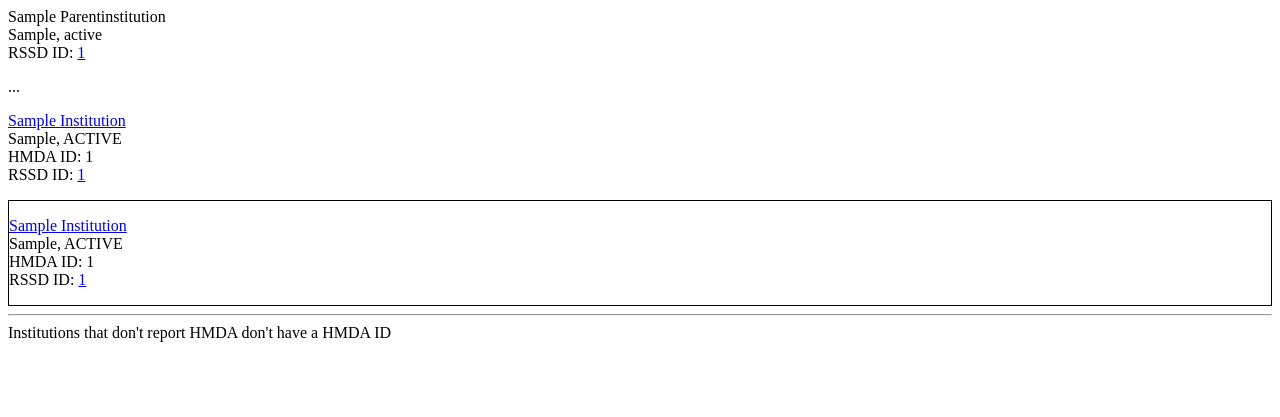
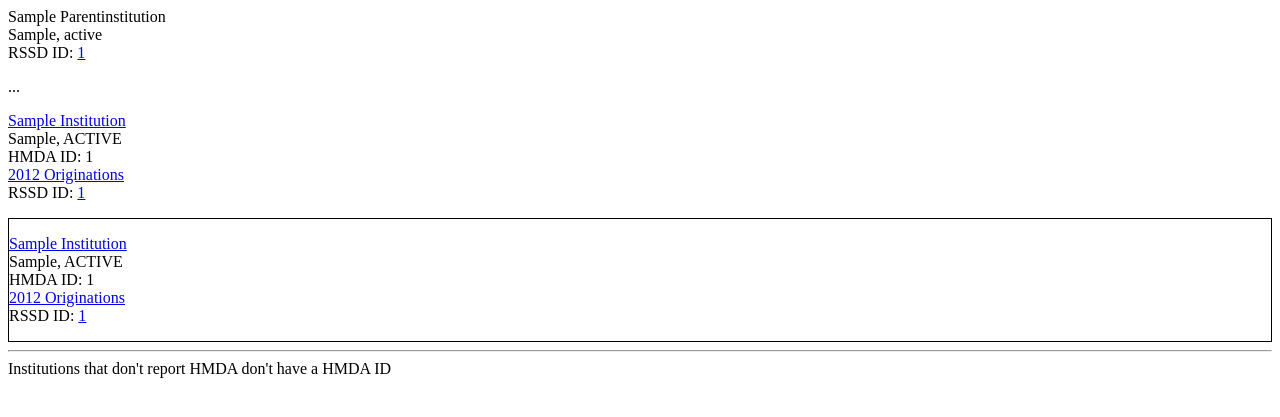
Before and after one commit to cfpb/mapusaurus, a Django app: template institutions/respondants/templates/respondants/respondant.html in a window 1280 px wide. Shown: the top 417 px of the page. Run offline with Django 3.2, Linux system fonts and the light colour scheme; the template is opened without the code that fills it: values that come from a table or form of the project are taken from there, others are empty; tables that the repository leaves empty hold one stand-in row (values such as "Sample post"); parts of the project's set-up code (start-up, migrations or seed data) failed here and were passed over.

Commit message:
Quick and dirty link to go from a lender search to the map

```diff
--- a/institutions/respondants/templates/respondants/institution_details.html
+++ b/institutions/respondants/templates/respondants/institution_details.html
@@ -1,4 +1,6 @@
 <a href="/institutions/{{institution.id}}">{{institution.name|title}}</a> <br />
 {{institution.zip_code.city|title}}, {{institution.zip_code.state|upper}} <br />
 HMDA ID: {{institution.ffiec_id}}  <br />
+<a href="{% url 'home' %}?lender={{institution.agency_id}}{{institution.ffiec_id}}">2012
+  Originations</a> <br />
 RSSD ID: <a href="http://www.ffiec.gov/nicpubweb/nicweb/OrgHierarchySearchForm.aspx?parID_RSSD={{institution.rssd_id}}&parDT_END=99991231">{{institution.rssd_id}}</a>
```
